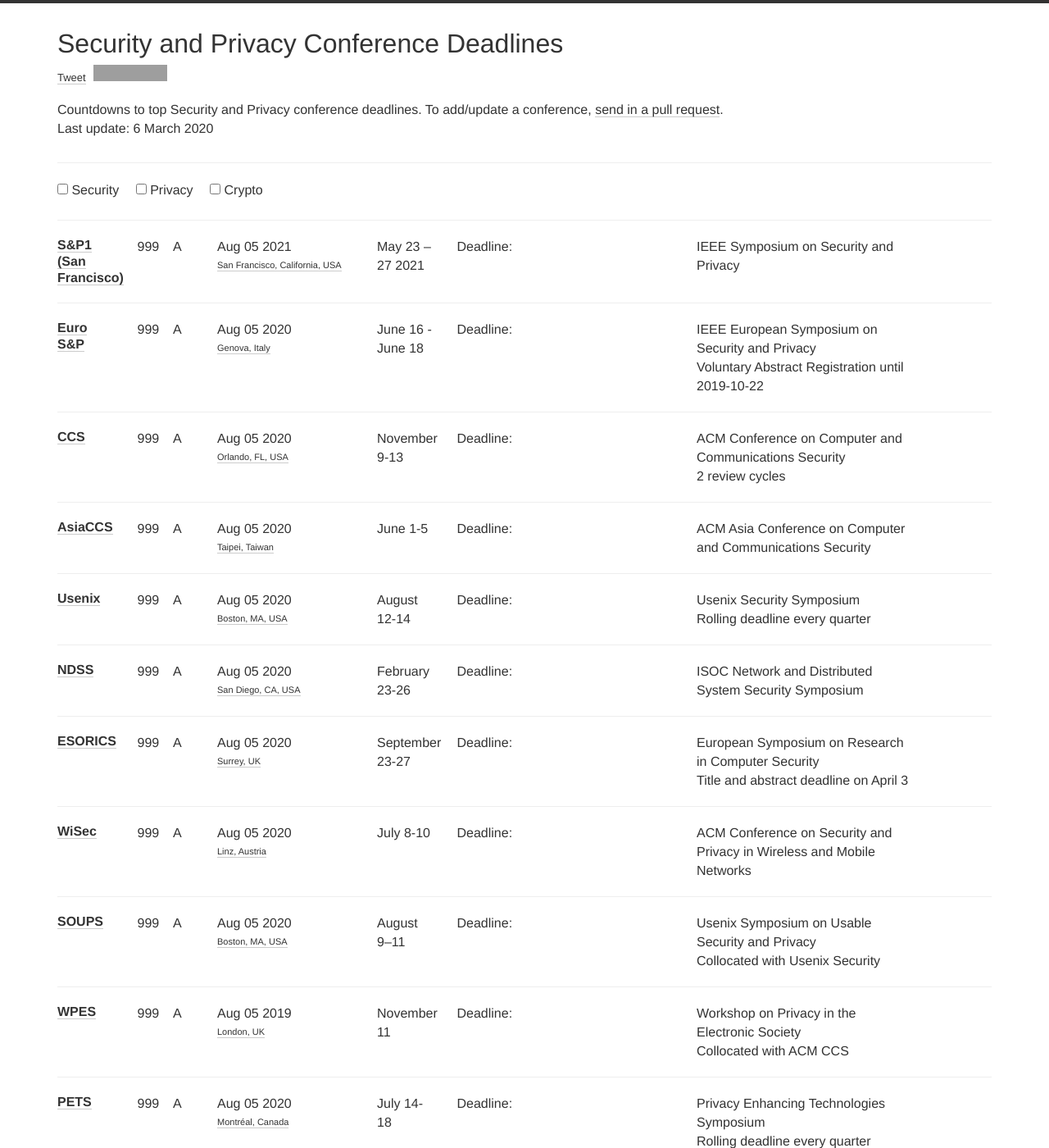
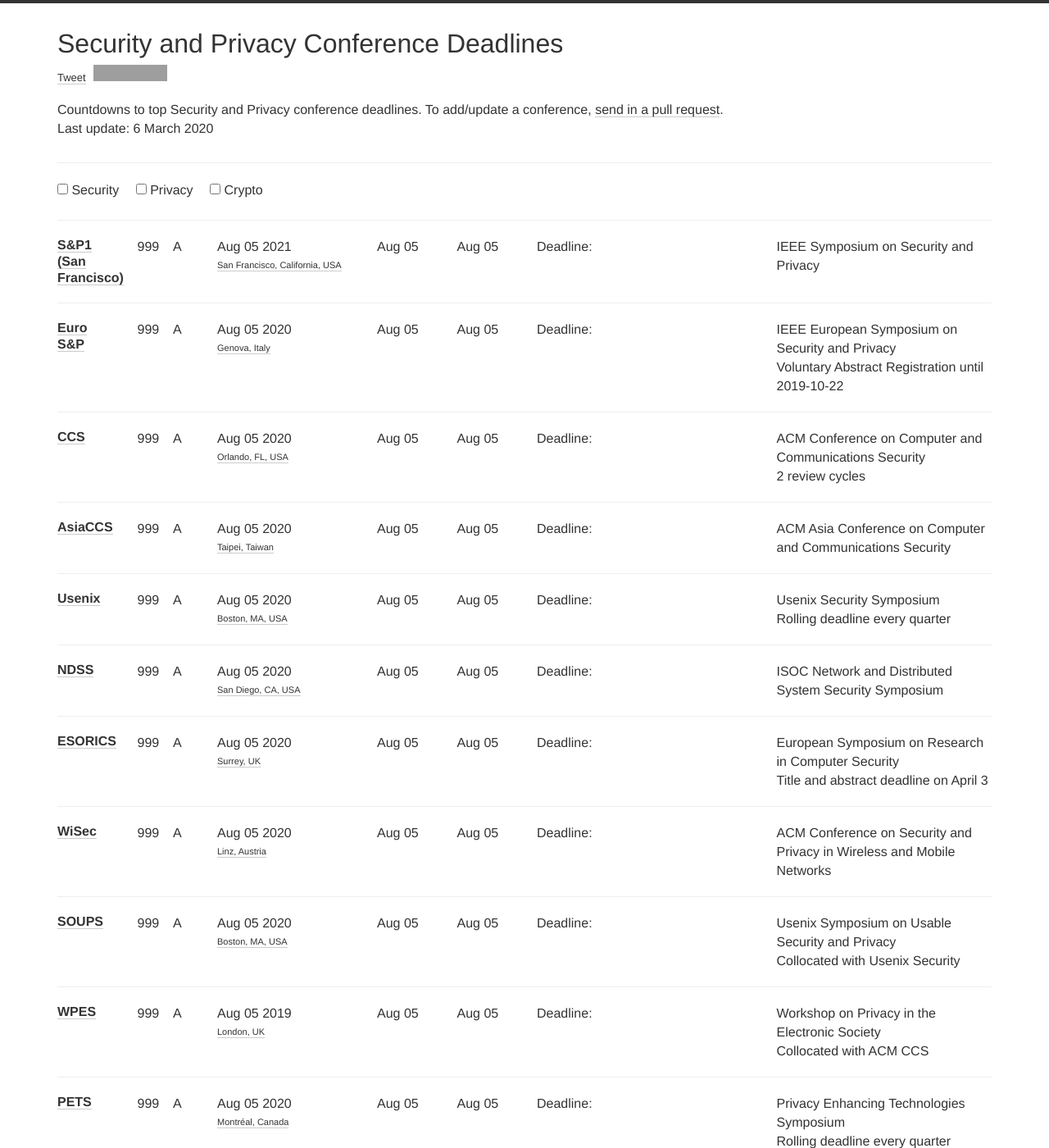
Before and after one commit to jianghaizhi/conference, a Jekyll site: the page built from index.html, in a window 1280 px wide and 1400 px high. Shown: the whole window at 82% size. Built offline with Jekyll 4.4.1, drawn with Linux system fonts in a browser that asks for light colours; nearby versions of some CDN libraries; comment, search, counter and statistics services are not loaded; some of the changed text lies outside the part shown; grey boxes are pictures that could not be loaded.

Commit message:
Update index.html

```diff
--- a/index.html
+++ b/index.html
@@ -68,7 +68,10 @@
               </div>
 
             <div class="col-xs-12 col-md-1">
-                {{conf.date}}
+                Aug 05
+              </div>
+            <div class="col-xs-12 col-md-1">
+                Aug 05
               </div>
 
               <div class="col-xs-12 col-md-3">
```
